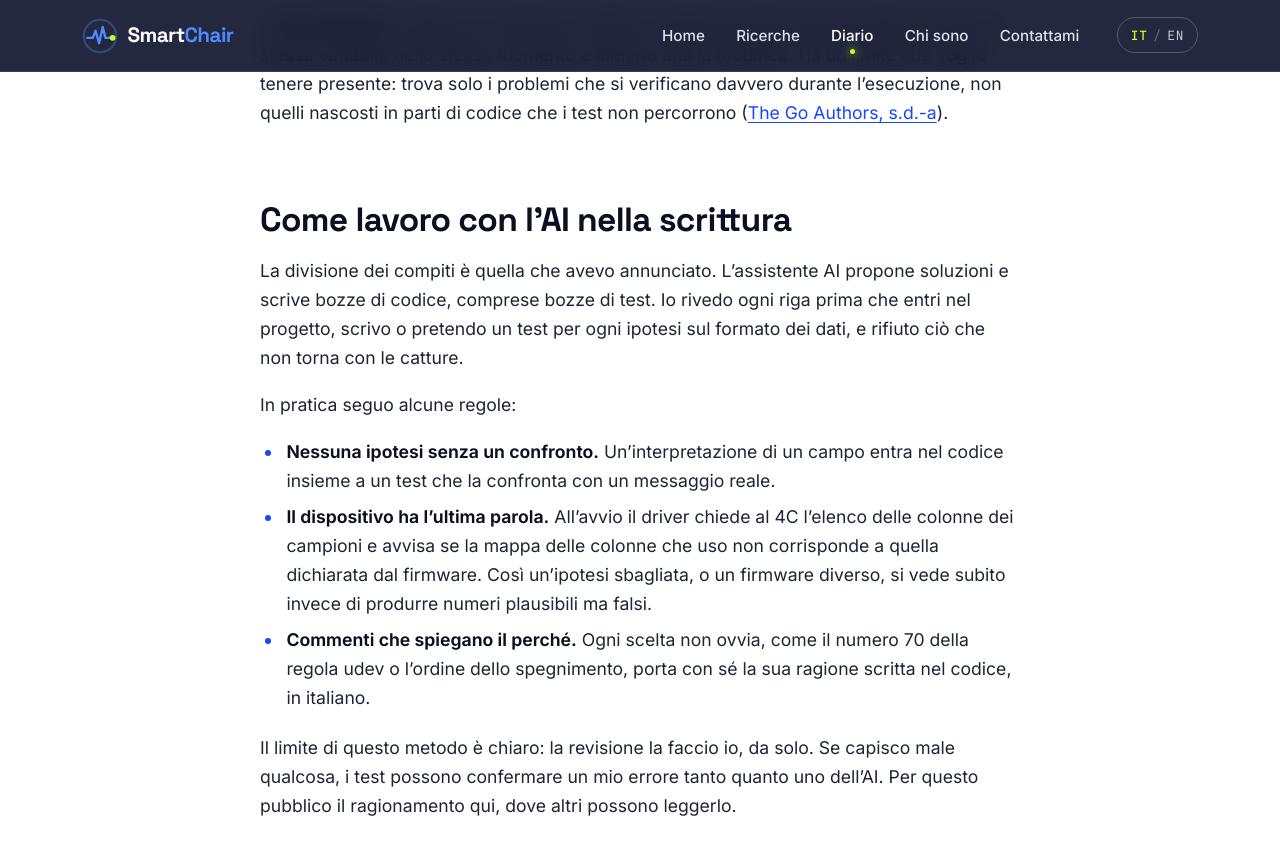
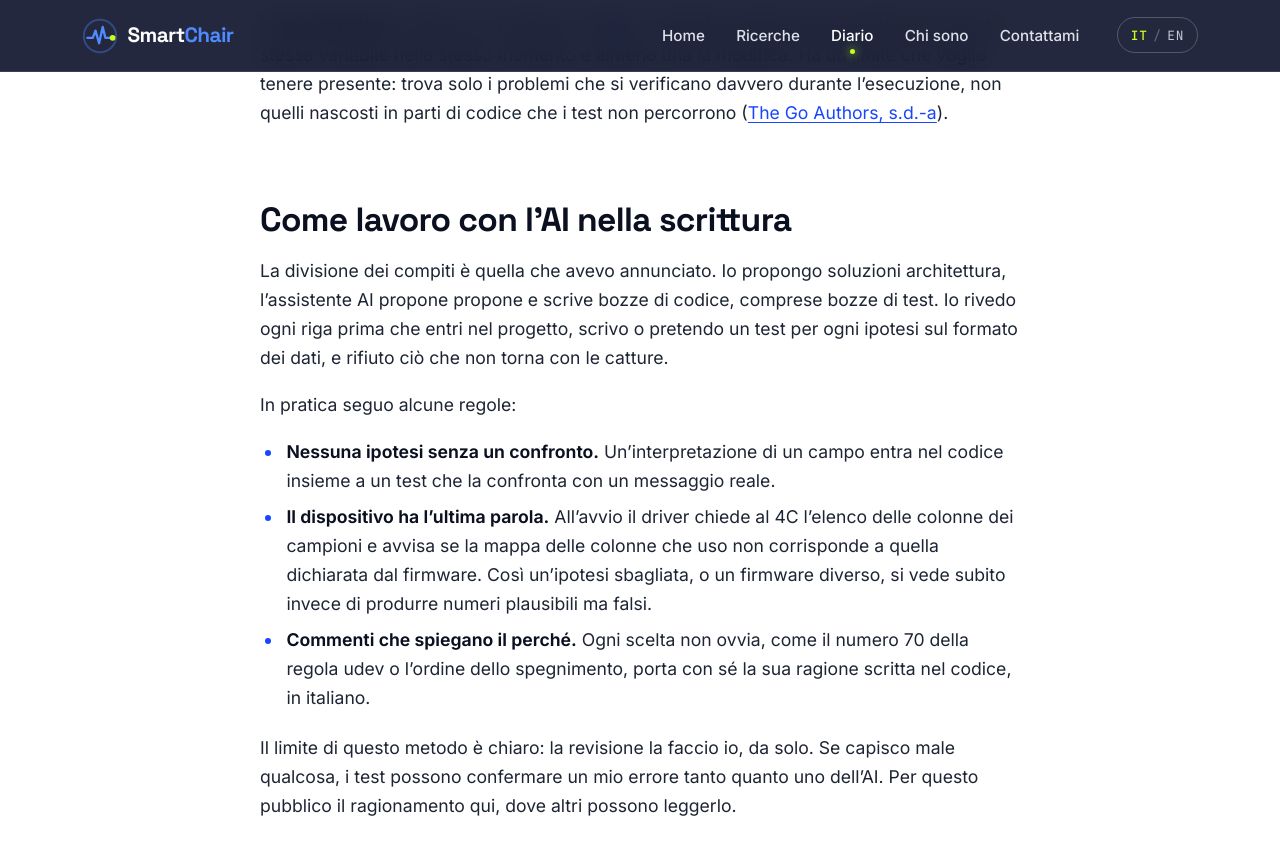
Before and after one commit to SmartChairBCI/SmartChairBCI.github.io, a Jekyll site: the page built from _posts/it/2026-11-09-tobii-4c-su-linux-3-dall-ipotesi-al-codice.md, in a window 1280 px wide and 900 px high, scrolled down 11277 px. Shown: the top 855 px of the window. Built offline with Jekyll 4.4.1, drawn with Linux system fonts in a browser that asks for light colours.

Commit message:
Update 2026-11-09-tobii-4c-su-linux-3-dall-ipotesi-al-codice.md

```diff
--- a/_posts/it/2026-11-09-tobii-4c-su-linux-3-dall-ipotesi-al-codice.md
+++ b/_posts/it/2026-11-09-tobii-4c-su-linux-3-dall-ipotesi-al-codice.md
@@ -380,7 +380,7 @@ che i test non percorrono ([The Go Authors, s.d.-a](#riferimenti)).
 
 ## Come lavoro con l'AI nella scrittura
 
-La divisione dei compiti è quella che avevo annunciato. L'assistente AI propone soluzioni e scrive
+La divisione dei compiti è quella che avevo annunciato. Io propongo soluzioni architettura, l'assistente AI propone propone e scrive
 bozze di codice, comprese bozze di test. Io rivedo ogni riga prima che entri nel progetto, scrivo o
 pretendo un test per ogni ipotesi sul formato dei dati, e rifiuto ciò che non torna con le catture.
 
```
